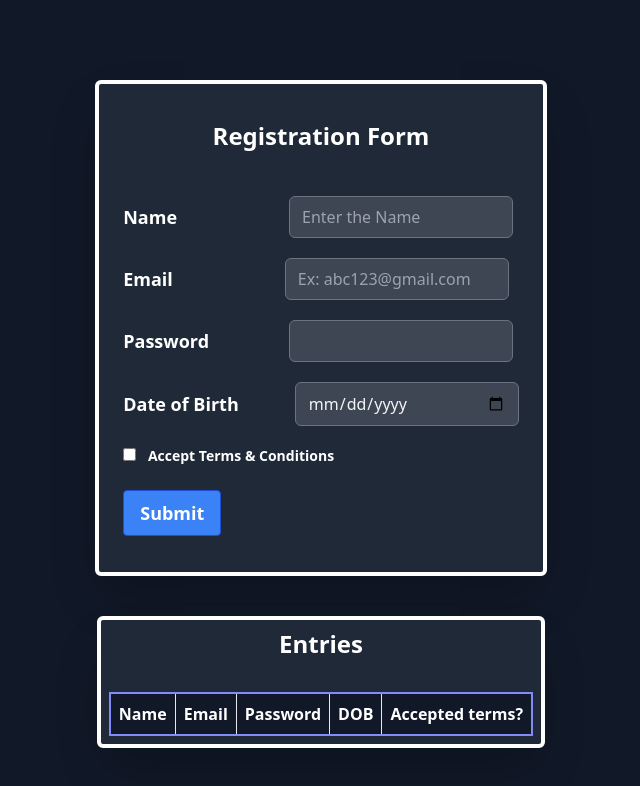
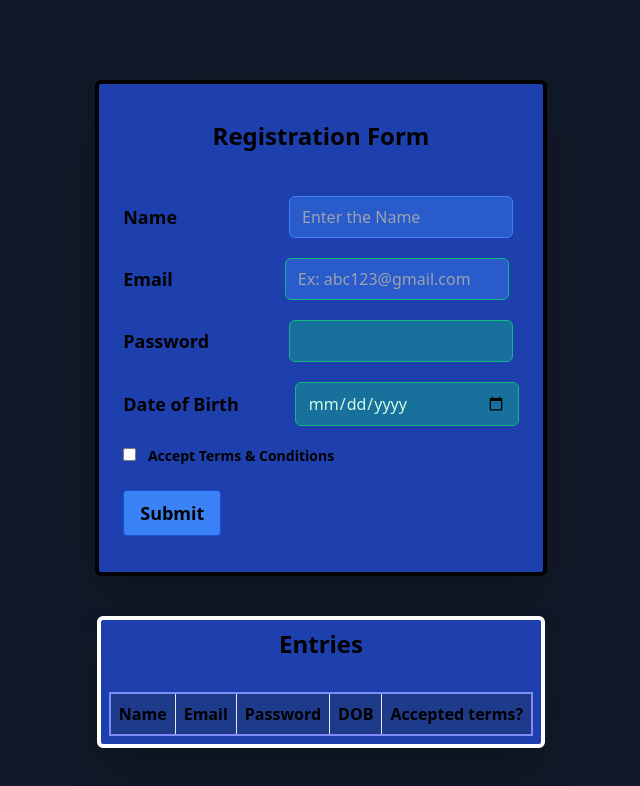
Before and after one commit to Ragamhaasini/wd101, a plain HTML site: page index.html in a window 1280 px wide. Shown: the whole page, without its empty margins (319-959 px from the left). Drawn offline with nearby package versions, Linux system fonts and the light colour scheme.

Commit message:
Update index.html

```diff
--- a/index.html
+++ b/index.html
@@ -10,7 +10,7 @@
 <body class="bg-gray-900">
     <div class="h-full max-h-full flex flex-col
     items-center justify-center content-center p-20 ">
-        <div class="text-white px-6 py-9 bg-gray-800 rounded-md border-4  border-white shadow-2xl" >
+        <div class="text-black px-6 py-9 bg-blue-800 rounded-md border-4  border-black shadow-2xl" >
             <div class="mb-11 text-2xl font-bold flex justify-center">
                 <h2>
                     Registration Form
@@ -19,22 +19,22 @@
             <form class="font-semibold text-lg" id="userform" onsubmit="form_validate()">
                 <div class="mb-5 flex flex-row space-x-28 items-center">
                     <label for="name">Name</label>
-                    <input class="w-56 rounded-md bg-gray-500 bg-opacity-40 rounded border border-gray-500 focus:border-green-500 focus:bg-gray-900 focus:ring-2 focus:ring-green-900 text-base outline-none text-gray-100 py-1 px-3 leading-8 transition-colors duration-200 ease-in-out" placeholder="Enter the Name" type="text" id="name" name="name" required>
+                    <input class="w-56 rounded-md bg-blue-500 bg-opacity-40 rounded border border-blue-500 focus:border-gray-500 focus:bg-green-900 focus:ring-2 focus:ring-gray-900 text-base outline-none text-green-100 py-1 px-3 leading-8 transition-colors duration-200 ease-in-out" placeholder="Enter the Name" type="text" id="name" name="name" required>
                 </div>
 
                 <div class="mb-5 flex flex-row space-x-28  items-center">
                     <label for="email">Email</label>
-                    <input class="w-56 rounded-md bg-gray-500 bg-opacity-40 rounded border border-gray-500 focus:border-green-500 focus:bg-gray-900 focus:ring-2 focus:ring-green-900 text-base outline-none text-gray-100 py-1 px-3 leading-8 transition-colors duration-200 ease-in-out" placeholder="Ex: abc123@gmail.com" type="email" id="email" name="email" required>
+                    <input class="w-56 rounded-md bg-blue-500 bg-opacity-40 rounded border border-green-500 focus:border-gray-500 focus:bg-green-900 focus:ring-2 focus:ring-gray-900 text-base outline-none text-green-100 py-1 px-3 leading-8 transition-colors duration-200 ease-in-out" placeholder="Ex: abc123@gmail.com" type="email" id="email" name="email" required>
                 </div>
 
                 <div class="mb-5 flex flex-row space-x-20 items-center">
                     <label for="password">Password</label>
-                    <input class="w-56 rounded-md bg-gray-500 bg-opacity-40 rounded border border-gray-500 focus:border-green-500 focus:bg-gray-900 focus:ring-2 focus:ring-green-900 text-base outline-none text-gray-100 py-1 px-3 leading-8 transition-colors duration-200 ease-in-out" type="password" id="password" name="password" required>
+                    <input class="w-56 rounded-md bg-green-500 bg-opacity-40 rounded border border-green-500 focus:border-gray-500 focus:bg-green-900 focus:ring-2 focus:ring-gray-900 text-base outline-none text-green-100 py-1 px-3 leading-8 transition-colors duration-200 ease-in-out" type="password" id="password" name="password" required>
                 </div>
 
                 <div class="mb-5 flex flex-row space-x-14 items-center">
                     <label for="dob">Date of Birth</label>
-                    <input class="w-56 rounded-md bg-gray-500 bg-opacity-40 rounded border border-gray-500 focus:border-green-500 focus:bg-gray-900 focus:ring-2 focus:ring-green-900 text-base outline-none text-gray-100 py-1 px-3 leading-8 transition-colors duration-200 ease-in-out" min="1968-02-12" max="2005-02-12"  type="date" id="dob" name="dob" required>
+                    <input class="w-56 rounded-md bg-green-500 bg-opacity-40 rounded border border-green-500 focus:border-gray-500 focus:bg-green-900 focus:ring-2 focus:ring-gray-900 text-base outline-none text-green-100 py-1 px-3 leading-8 transition-colors duration-200 ease-in-out" min="1968-02-12" max="2005-02-12"  type="date" id="dob" name="dob" required>
                 </div>
 
                 <div class="mb-6 text-sm items-center">
@@ -43,13 +43,13 @@
                 </div>
 
                 <div>
-                    <button class="bg-blue-500 hover:bg-blue-700 text-white font-bold py-2 px-4 border border-blue-700 rounded" type="submit">Submit</button>
+                    <button class="bg-blue-500 hover:bg-blue-700 text-black font-bold py-2 px-4 border border-blue-700 rounded" type="submit">Submit</button>
                 </div>
             </form>
         </div>
 
         <div class="mt-10 px-20 ">
-            <div class="text-white py-2 px-2 bg-gray-800 rounded-md border-4 border-white shadow-2xl" >
+            <div class="text-black py-2 px-2 bg-blue-800 rounded-md border-4 border-white shadow-2xl" >
                 <div class="mb-8 text-2xl font-bold flex justify-center">
                     <h2>
                         Entries
@@ -59,11 +59,11 @@
                 <thead>
 
                 <tr>
-                <th class="border p-2 bg-gray-900">Name</th>
-                <th  class="border p-2 bg-gray-900">Email</th>
-                <th  class="border p-2 bg-gray-900">Password</th>
-                <th  class="border p-2 bg-gray-900">DOB</th>
-                <th  class="border p-2 bg-gray-900">Accepted terms?</th>
+                <th  class="border p-2 bg-blue-900">Name</th>
+                <th  class="border p-2 bg-blue-900">Email</th>
+                <th  class="border p-2 bg-blue-900">Password</th>
+                <th  class="border p-2 bg-blue-900">DOB</th>
+                <th  class="border p-2 bg-blue-900">Accepted terms?</th>
                 </tr>
 
                 </thead>
```
